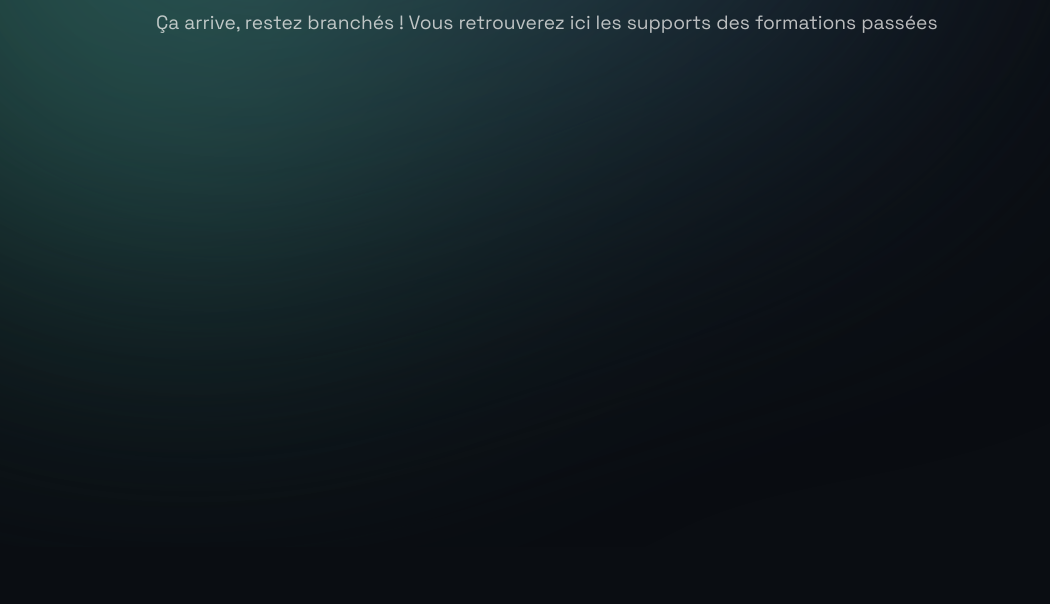
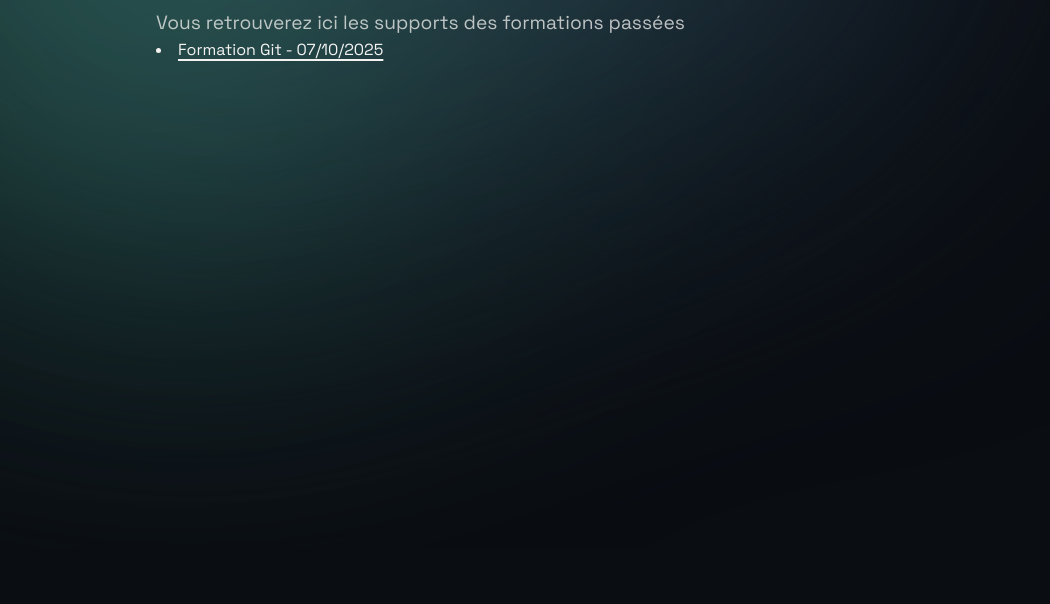
Before and after one commit to inp-net/website, an Astro site: page /formations in a window 1280 px wide. Shown: the part 196-800 px from the top of the page, without its empty margins (0-1050 px from the left). Built offline with nearby package versions, Linux system fonts and the light colour scheme; Astro itself is replaced by a stand-in of ours.

Commit message:
feat: add formations list render and Git formation

```diff
--- /dev/null
+++ b/src/content/formations.json
@@ -0,0 +1,7 @@
+[
+    {
+        "name": "Formation Git",
+        "url": "https://cloud.inpt.fr/s/XHSHaGggCMxiMdf",
+        "date": "07/10/2025"
+    }
+]
--- a/src/pages/formations.astro
+++ b/src/pages/formations.astro
@@ -1,11 +1,27 @@
 ---
 import Layout from "../layouts/PageLayout.astro";
+import formations from "../content/formations.json";
 ---
 
 <Layout>
     <h1>Formations</h1>
-    <p>
-        Ça arrive, restez branchés ! Vous retrouverez ici les supports des
-        formations passées
-    </p>
+    <p>Vous retrouverez ici les supports des formations passées</p>
+
+    <ul>
+        {
+            formations.map((formation) => (
+                <li>
+                    <a href={formation.url} target="_blank">
+                        {formation.name} - {formation.date}
+                    </a>
+                </li>
+            ))
+        }
+    </ul>
 </Layout>
+
+<style>
+    ul {
+        list-style: disc inside;
+    }
+</style>
```
